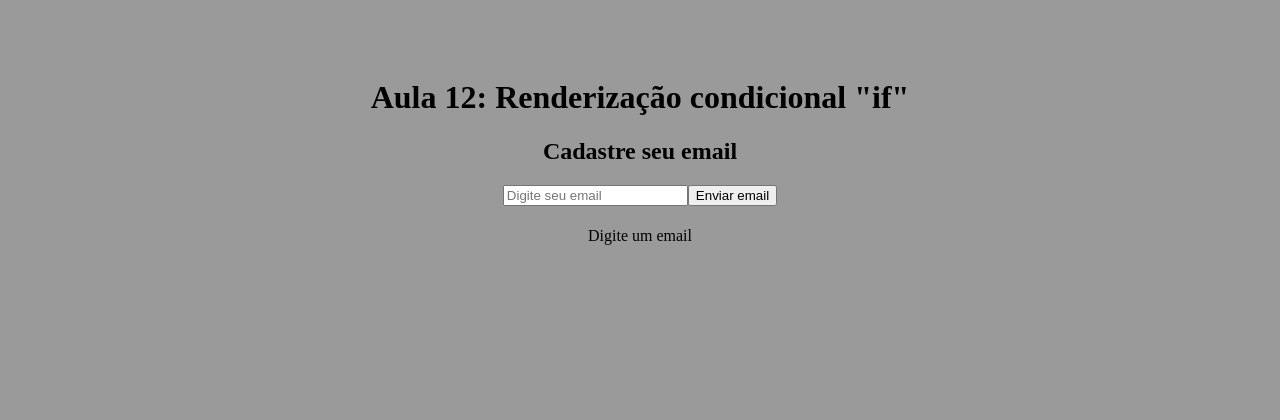
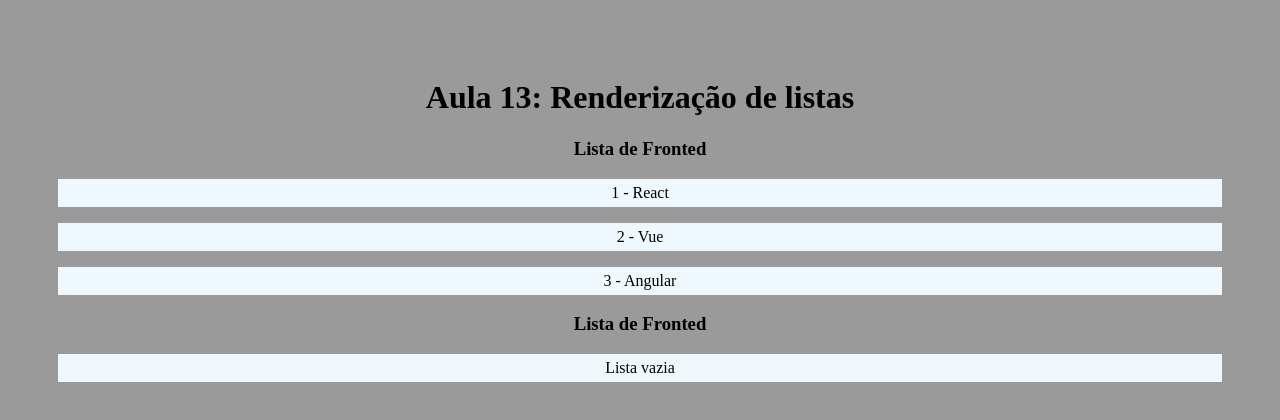
Before and after one commit to LuizMosciaro/curso-react, a React (Create React App) app: page / in a window 1280 px wide. Shown: the top 420 px of the page. Built offline with nearby package versions, Linux system fonts and the light colour scheme.

Commit message:
Funcao inline e render de listas

```diff
--- a/src/App.js
+++ b/src/App.js
@@ -1,14 +1,18 @@
 import './App.css';
 import './index.css';
-import Condicional from './components/Condicional';
+import OutraLista from './components/OutraLista';
 
 function App() {
+
+  const meusItens = ['React','Vue','Angular']
+
   return (
     document.title = 'React App',
 
     <div className="App">
-      <h1>Aula 12: Renderização condicional "if"</h1>
-      <Condicional />
+      <h1>Aula 13: Renderização de listas</h1>
+      <OutraLista itens={meusItens}/>
+      <OutraLista itens={[]}/>
     </div>
   );
 }
--- /dev/null
+++ b/src/components/OutraLista.js
@@ -0,0 +1,14 @@
+function OutraLista({ itens }) {
+    return(
+        <>
+        <h3>Lista de Fronted</h3>
+            {itens.length > 0 ? (itens.map((item,index) => <p>{index+1} - {item}</p>)
+            ) : (
+                <p>Lista vazia</p>
+                )
+            }
+        </>
+    )
+}
+
+export default OutraLista
--- a/src/index.css
+++ b/src/index.css
@@ -6,4 +6,5 @@ body {
 p {
   padding: 5px;
   color: black;
+  background-color: aliceblue;
 }
```
